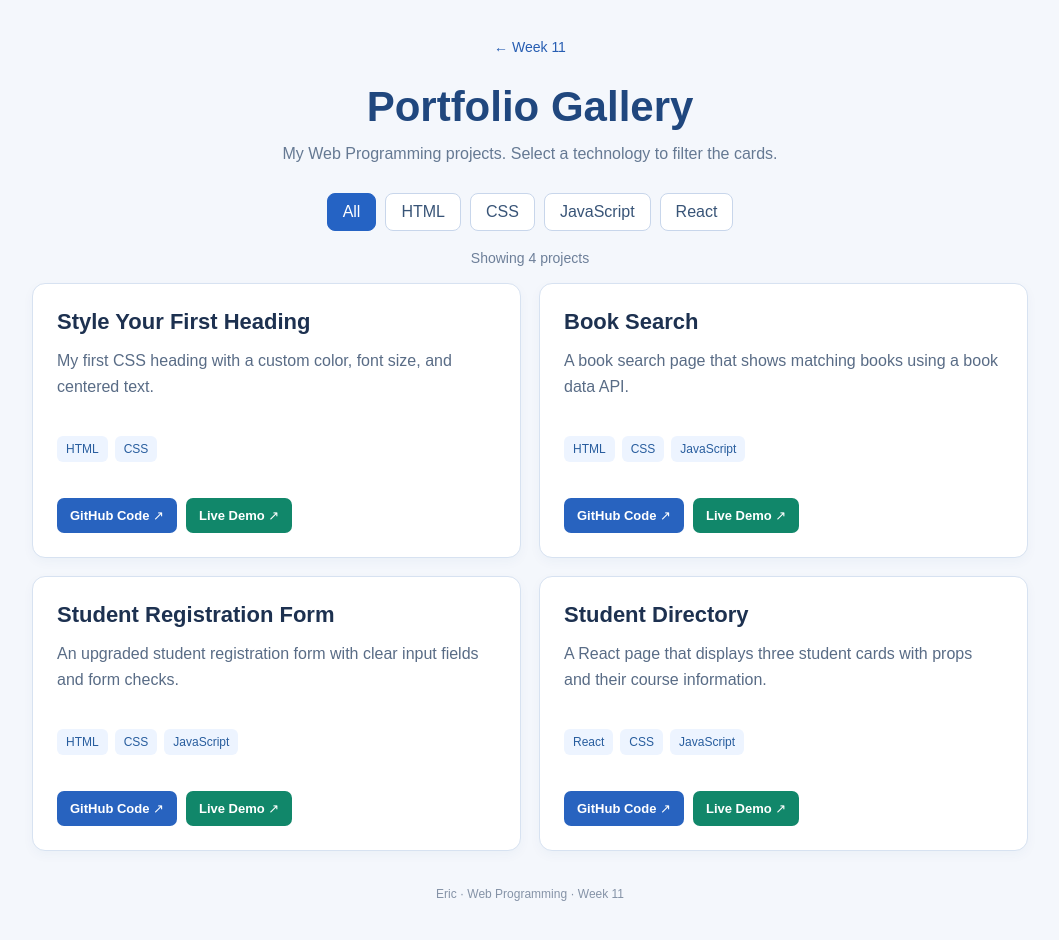
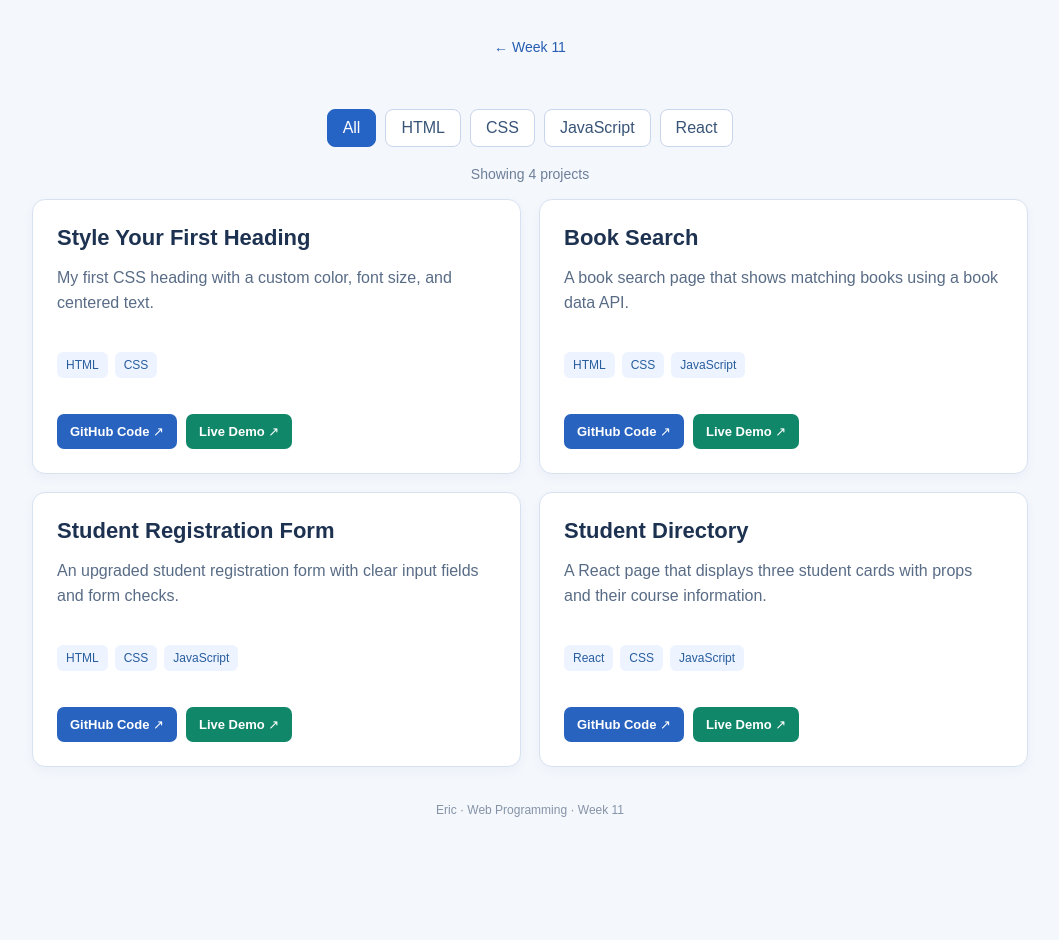
Before and after one commit to Eric2626/Web-programming-live-site, a React (Create React App) app in the folder week11/portfolio-gallery/: page / in a window 1280 px wide. Shown: the top 940 px of the page, without its empty margins (110-1169 px from the left). After the commit the page ends 887 px from the top, so only its background shows below. Built offline with nearby package versions, Linux system fonts and the light colour scheme.

Commit message:
Remove gallery heading and subtitle from React source

```diff
--- a/week11/portfolio-gallery/src/App.jsx
+++ b/week11/portfolio-gallery/src/App.jsx
@@ -16,8 +16,7 @@ function App() {
     <main className="page">
       <div className="gallery-header">
         <a className="back-link" href="../index.html">← Week 11</a>
-        <h1>Portfolio Gallery</h1>
-        <p>My Web Programming projects. Select a technology to filter the cards.</p>
+
       </div>
 
       <FilterBar
```
